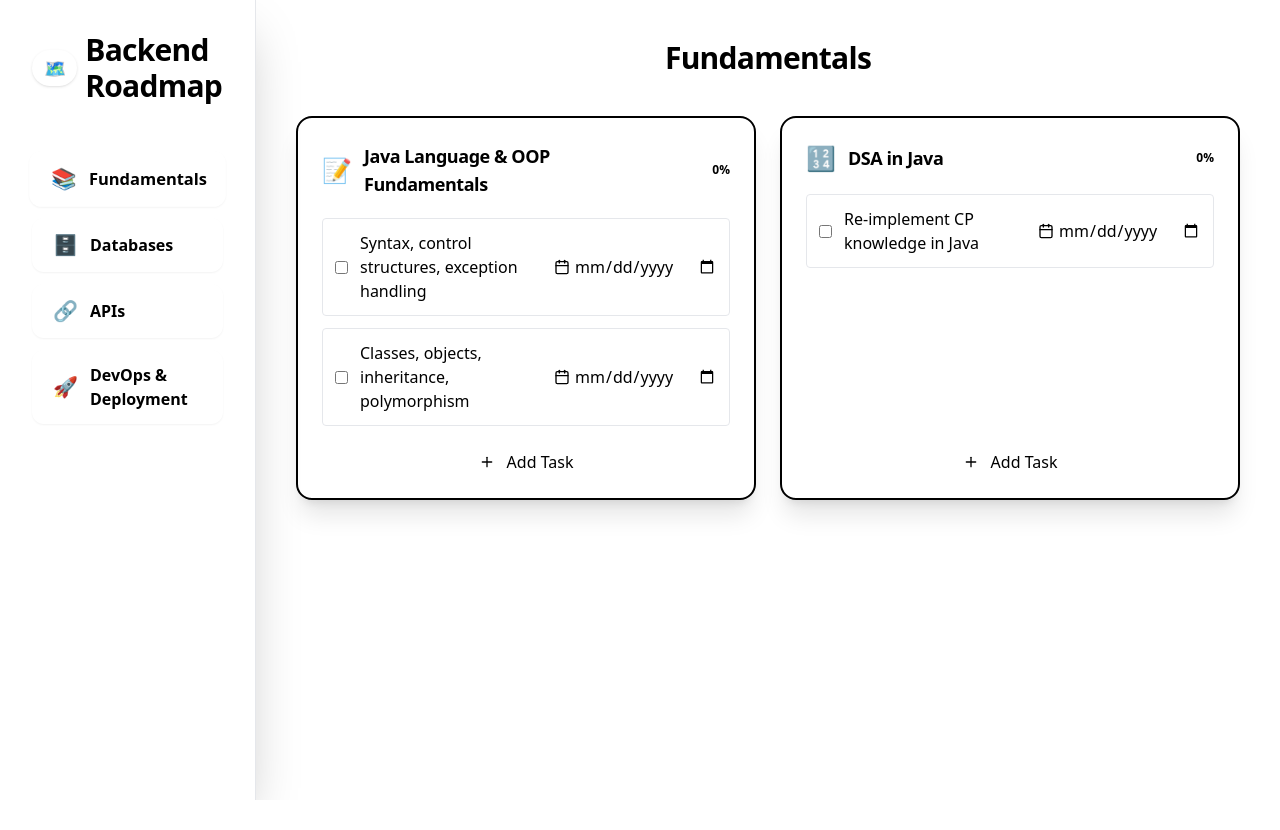
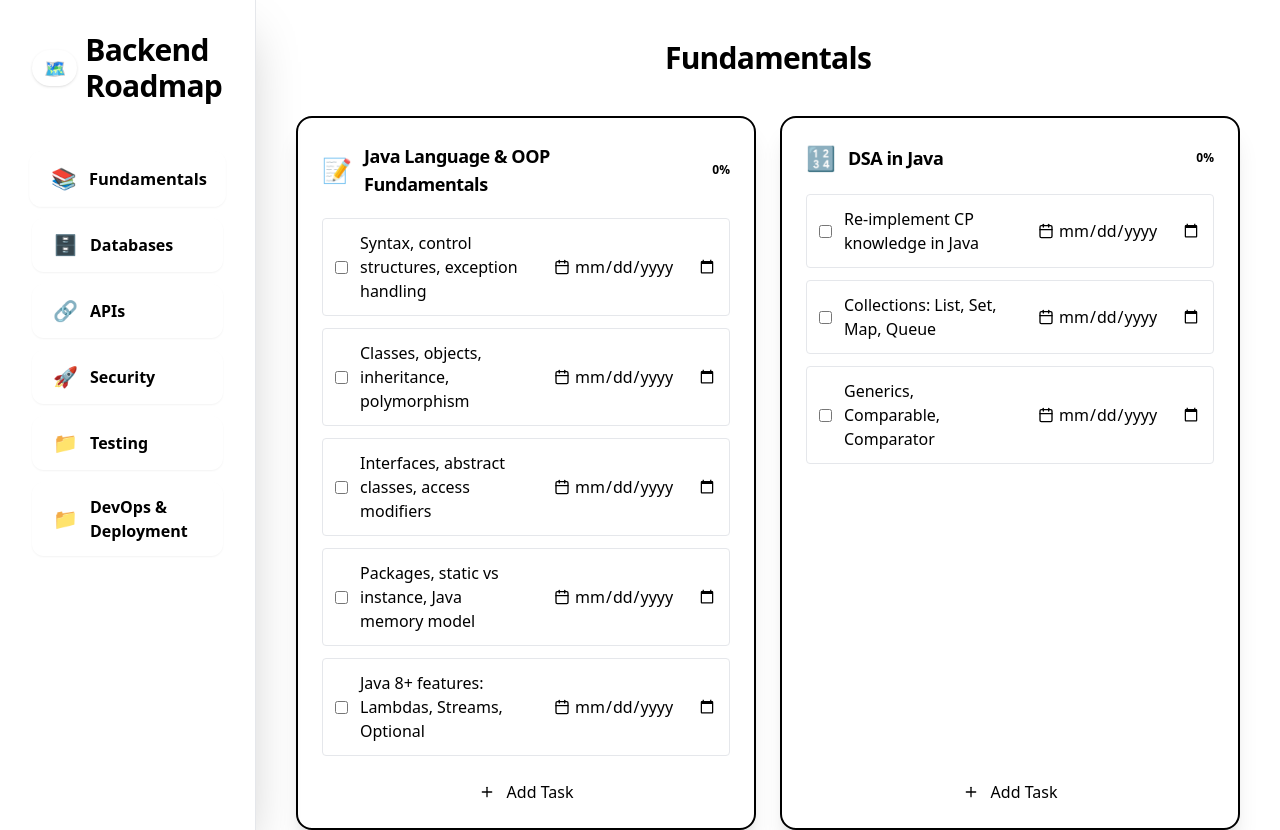
Before and after one commit to cubewin07/backend-roadmap, a React (Vite) app: page / in a window 1280 px wide. Before the commit the page ends 800 px from the top, so only its background shows below. Built offline with nearby package versions, Linux system fonts and the light colour scheme.

Commit message:
Modify my roadmap

```diff
--- a/src/App.jsx
+++ b/src/App.jsx
@@ -20,6 +20,21 @@ const INITIAL_ROADMAP = [
             checked: false,
             deadline: "",
           },
+          {
+            text: "Interfaces, abstract classes, access modifiers",
+            checked: false,
+            deadline: "",
+          },
+          {
+            text: "Packages, static vs instance, Java memory model",
+            checked: false,
+            deadline: "",
+          },
+          {
+            text: "Java 8+ features: Lambdas, Streams, Optional",
+            checked: false,
+            deadline: "",
+          },
         ],
       },
       {
@@ -27,6 +42,16 @@ const INITIAL_ROADMAP = [
         tasks: [
           {
             text: "Re-implement CP knowledge in Java",
+            checked: false,
+            deadline: "",
+          },
+          {
+            text: "Collections: List, Set, Map, Queue",
+            checked: false,
+            deadline: "",
+          },
+          {
+            text: "Generics, Comparable, Comparator",
             checked: false,
             deadline: "",
           },
@@ -39,7 +64,20 @@ const INITIAL_ROADMAP = [
     children: [
       {
         section: "Relational Databases",
-        tasks: [{ text: "PostgreSQL", checked: false, deadline: "" }],
+        tasks: [
+          { text: "PostgreSQL", checked: false, deadline: "" },
+          {
+            text: "SQL basics: SELECT, JOIN, GROUP BY",
+            checked: false,
+            deadline: "",
+          },
+          { text: "Spring Data JPA + Hibernate", checked: false, deadline: "" },
+          {
+            text: "Entity relationships (OneToMany, ManyToOne)",
+            checked: false,
+            deadline: "",
+          },
+        ],
       },
     ],
   },
@@ -50,6 +88,61 @@ const INITIAL_ROADMAP = [
         section: "RESTful API Design",
         tasks: [
           { text: "Design RESTful endpoints", checked: false, deadline: "" },
+          {
+            text: "Spring Boot controllers and services",
+            checked: false,
+            deadline: "",
+          },
+          {
+            text: "DTOs and validation with annotations",
+            checked: false,
+            deadline: "",
+          },
+          {
+            text: "Exception handling with @ControllerAdvice",
+            checked: false,
+            deadline: "",
+          },
+        ],
+      },
+    ],
+  },
+  {
+    section: "Security",
+    children: [
+      {
+        section: "Authentication & Authorization",
+        tasks: [
+          { text: "Spring Security basics", checked: false, deadline: "" },
+          { text: "JWT authentication", checked: false, deadline: "" },
+          { text: "Role-based access control", checked: false, deadline: "" },
+          {
+            text: "Password encoding with BCrypt",
+            checked: false,
+            deadline: "",
+          },
+        ],
+      },
+    ],
+  },
+  {
+    section: "Testing",
+    children: [
+      {
+        section: "Testing Strategies",
+        tasks: [
+          { text: "Unit testing with JUnit 5", checked: false, deadline: "" },
+          { text: "Mocking with Mockito", checked: false, deadline: "" },
+          {
+            text: "Integration testing with Spring Boot Test",
+            checked: false,
+            deadline: "",
+          },
+          {
+            text: "Test REST endpoints with MockMvc",
+            checked: false,
+            deadline: "",
+          },
         ],
       },
     ],
@@ -59,7 +152,29 @@ const INITIAL_ROADMAP = [
     children: [
       {
         section: "Containerization",
-        tasks: [{ text: "Docker", checked: false, deadline: "" }],
+        tasks: [
+          { text: "Docker", checked: false, deadline: "" },
+          {
+            text: "Create Dockerfile for Spring Boot app",
+            checked: false,
+            deadline: "",
+          },
+        ],
+      },
+      {
+        section: "Deployment",
+        tasks: [
+          {
+            text: "Build and run Spring Boot JAR",
+            checked: false,
+            deadline: "",
+          },
+          {
+            text: "Deploy to Railway / Render / Heroku",
+            checked: false,
+            deadline: "",
+          },
+        ],
       },
     ],
   },
```
